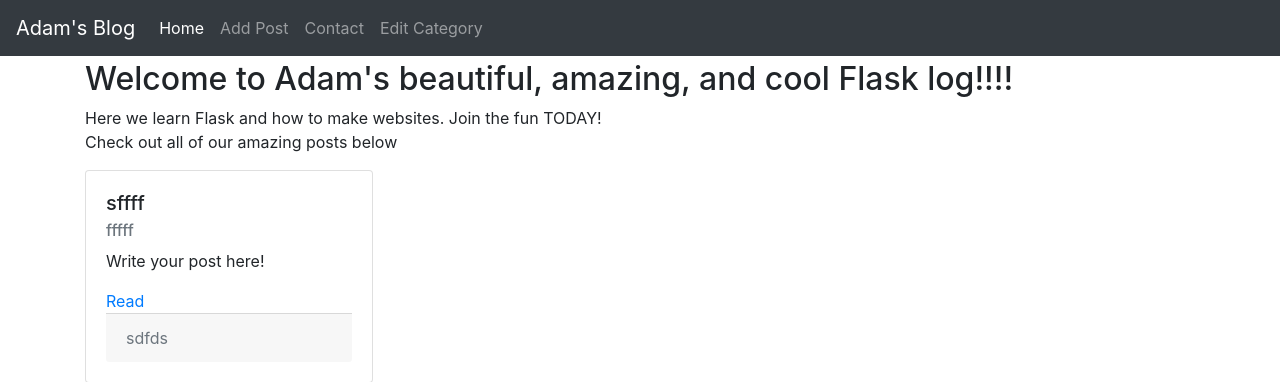
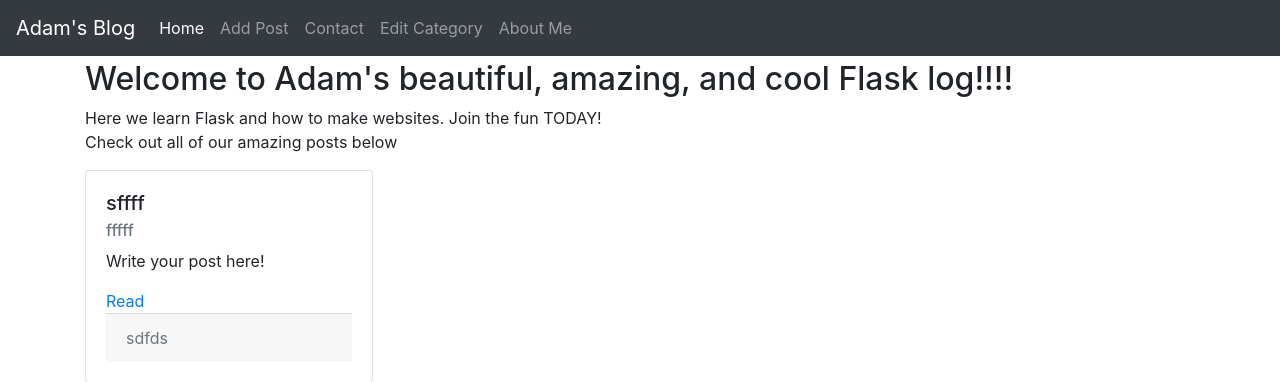
Before and after one commit to adamnbps/flaskProject, a Flask app: page / in a window 1280 px wide. Shown: the top 382 px of the page. Run offline with Flask 2, Linux system fonts and the light colour scheme; data comes from the database, SQL or seed files in the repository; both versions use the stored data as it was after the commit; some libraries are stand-ins or nearby versions.

Commit message:
Added About Me page

```diff
--- a/app.py
+++ b/app.py
@@ -143,6 +143,11 @@ def delete_category(category_id):
     return redirect(url_for("edit_category"))
 
 
+@app.route('/about-me', methods=['GET', 'POST'])
+def about_me():
+        return render_template("/about-me.html")
+
+
 
 if __name__ == '__main__':
     app.run(host='0.0.0.0', port=5000, debug=True)
--- a/templates/base.html
+++ b/templates/base.html
@@ -42,6 +42,10 @@
           <li class="nav-item">
           <a class="nav-link" href="/edit-category">Edit Category</a>
         </li>
+          </li>
+          <li class="nav-item">
+          <a class="nav-link" href="/about-me">About Me</a>
+        </li>
       </ul>
     </div>
   </nav>
```
Also changed, not shown: templates/about-me.html (added, +16 -0 lines), db.sqlite3 (added).
